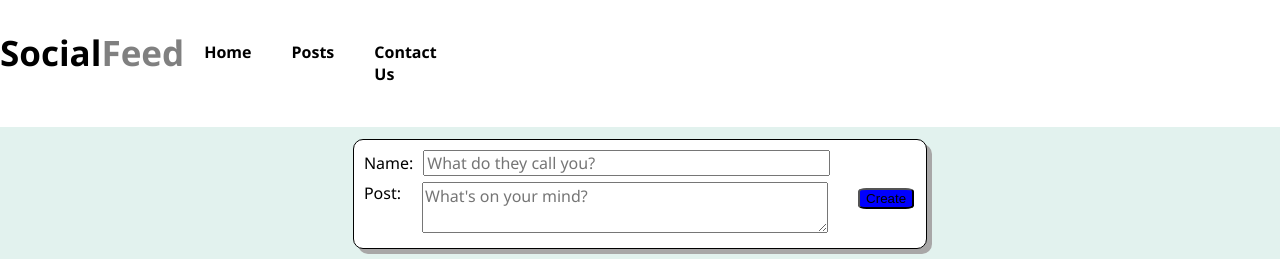
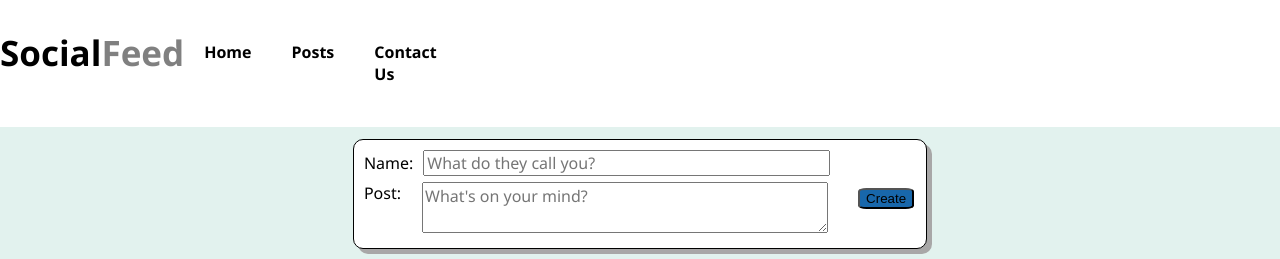
Before and after one commit to Lizethkm/Social-Feed-Project, a React (Create React App) app: page / in a window 1280 px wide. Shown: the top 259 px of the page. Built offline with nearby package versions, Linux system fonts and the light colour scheme.

Commit message:
Filled in Create Button with Blue Color in CustomButtons.CSS File

```diff
--- a/src/Components/CustomButtons/CustomButtons.css
+++ b/src/Components/CustomButtons/CustomButtons.css
@@ -1,5 +1,5 @@
 button{
-    background-color: blue;
+    background-color: #1867AB;
     transform: translateY(4px);
     float:right;
     border-radius: 15%;
```
